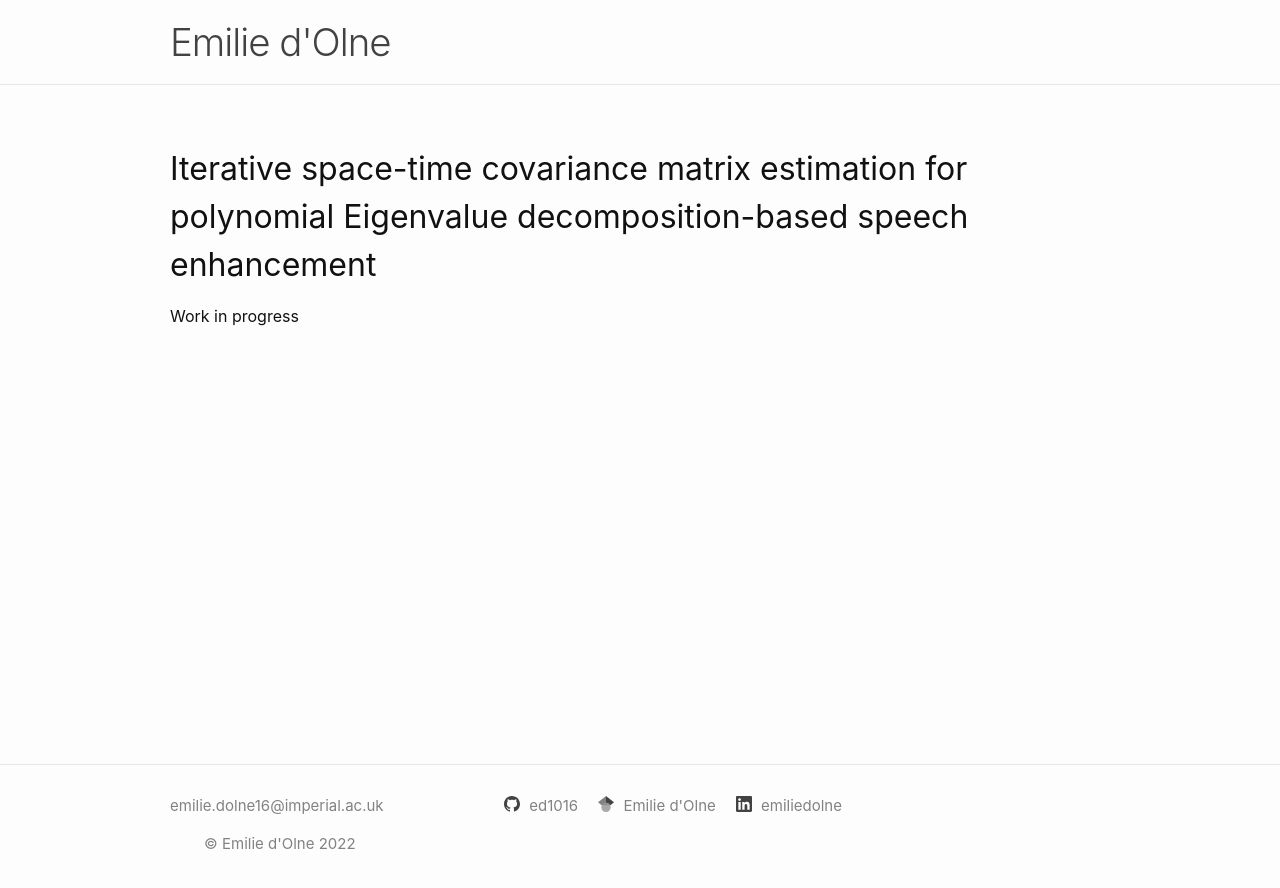
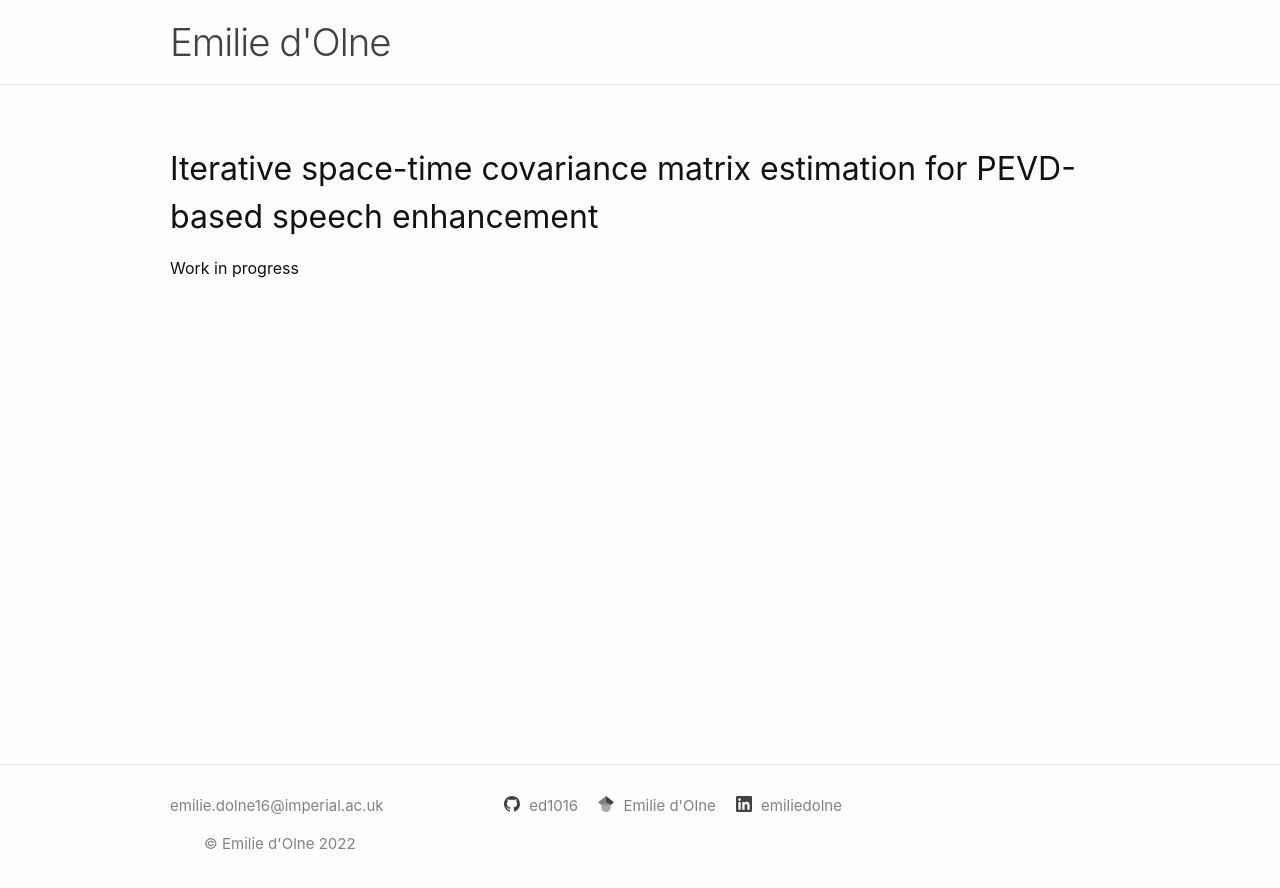
Before and after one commit to ed1016/adaptive_PEVD, a Jekyll site: the page docs/index.html, which Jekyll copies as it is, in a window 1280 px wide. Shown: the top 888 px of the page. Built offline with Jekyll 4.4.1, drawn with Linux system fonts in a browser that asks for light colours; nearby versions of some CDN libraries.

Commit message:
first commit

```diff
--- a/docs/index.html
+++ b/docs/index.html
@@ -52,7 +52,7 @@
 <div class="post-content">
 <!-- ... -->
 
-<h2>Iterative space-time covariance matrix estimation for polynomial Eigenvalue decomposition-based speech enhancement</h2>
+<h2>Iterative space-time covariance matrix estimation for PEVD-based speech enhancement</h2>
 
 <p> Work in progress </p>
 
```
